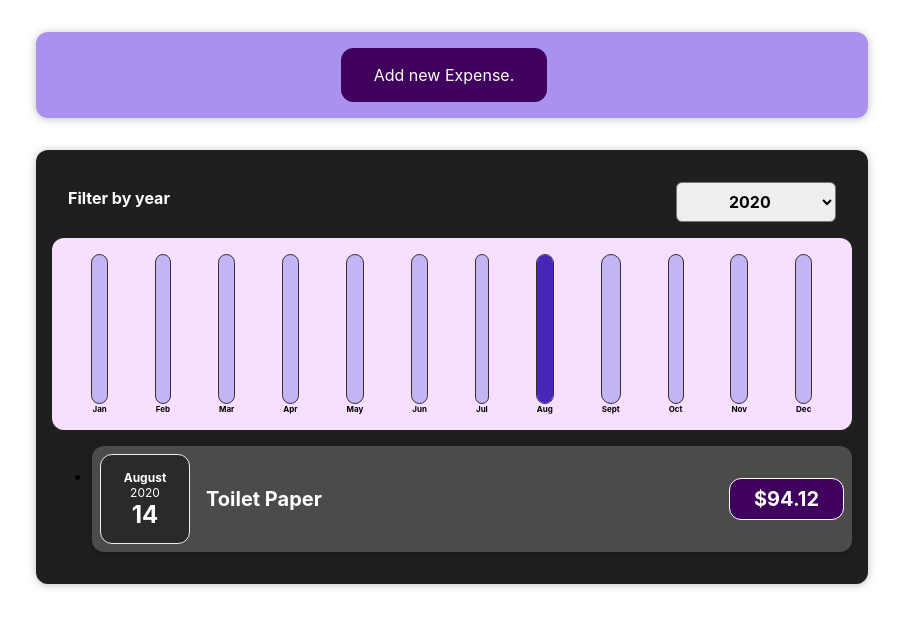
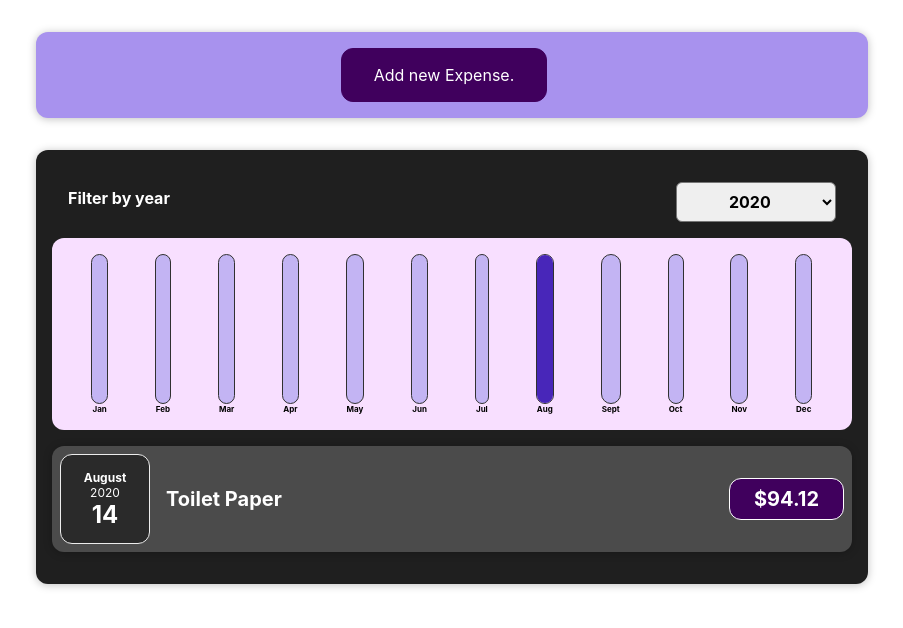
Before and after one commit to Enoch231/Expense-Calculator-, a React (Create React App) app: page / in a window 1280 px wide. Shown: the top 628 px of the page, without its empty margins (188-1091 px from the left). Built offline with nearby package versions, Linux system fonts and the light colour scheme.

Commit message:
Modified list className in ExpensesList.js

```diff
--- a/src/components/Expenses/ExpensesList.js
+++ b/src/components/Expenses/ExpensesList.js
@@ -8,7 +8,7 @@ const ExpensesList = (props) => {
   }
 
   return (
-    <ul classname="expenses-list">
+    <ul className="expenses-list">
       {props.filter.map((expense) => (
         <ExpenseItem
           key={expense.id}
```
